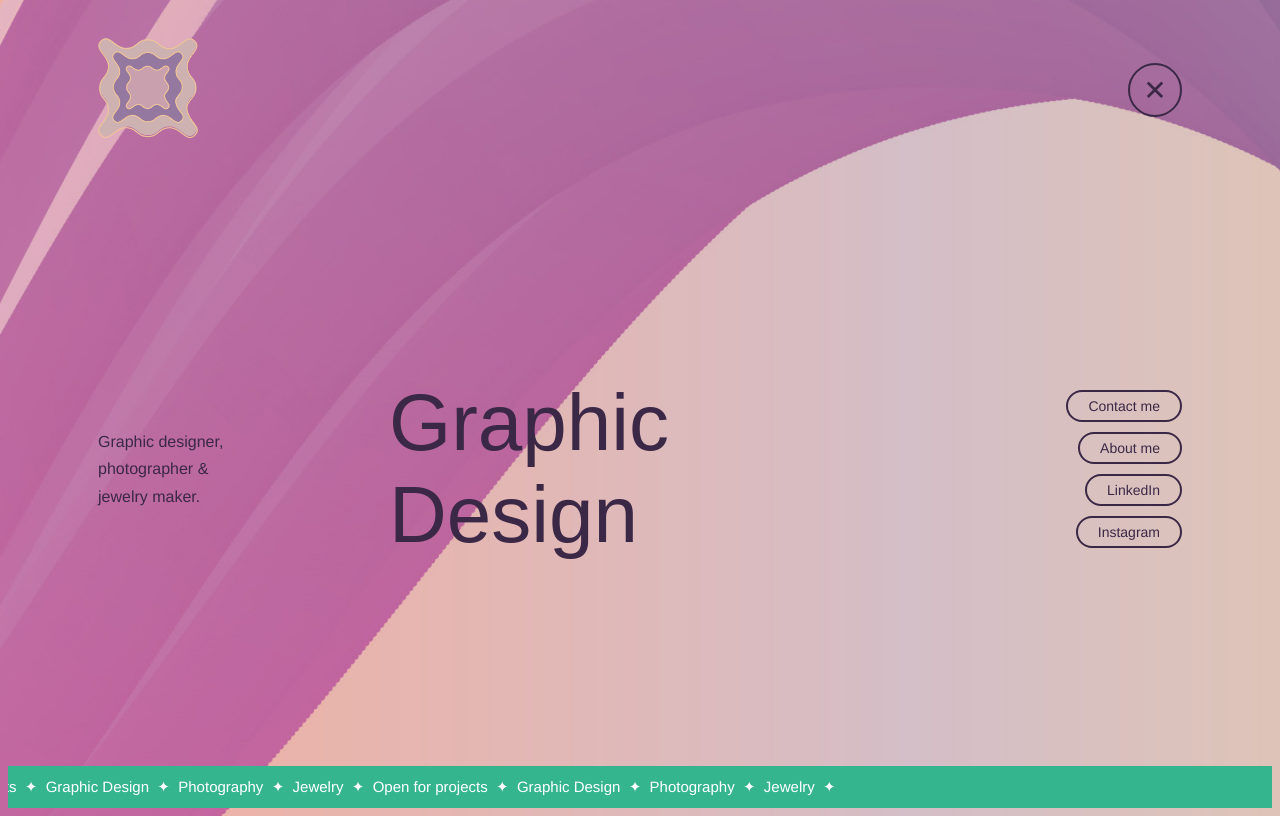
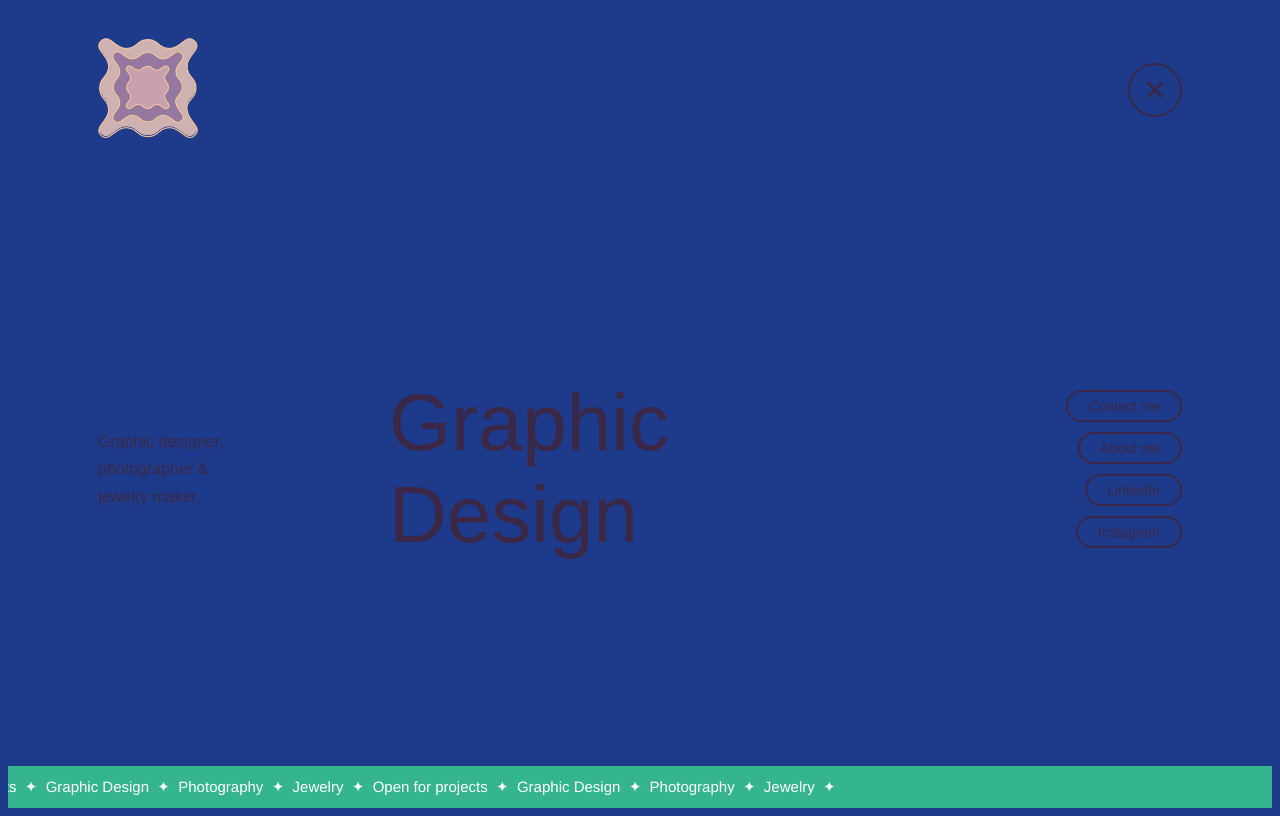
Before and after one commit to Amandistry/Doll-Digest-Magazine, a website: page index2.html in a window 1280 px wide. Drawn offline with Linux system fonts and the light colour scheme; a web font is replaced by a local one.

Commit message:
added stuff

```diff
--- a/index-10.css
+++ b/index-10.css
@@ -12,7 +12,7 @@ body {
   font-family: Helvetica, sans-serif;
   line-height: 1.6;
 
-  background: linear-gradient(90deg, #d7a6a2 0%, #cdb4b4 50%, #d8bca6 100%);
+  background: #1e3a8a;
 }
 
 /* ============================= */
--- a/index-11.css
+++ b/index-11.css
@@ -12,7 +12,7 @@ body {
   font-family: Helvetica, sans-serif;
   line-height: 1.6;
 
-  background: linear-gradient(90deg, #d7a6a2 0%, #cdb4b4 50%, #d8bca6 100%);
+  background: #1e3a8a;
 }
 
 /* ============================= */
--- a/index-12.css
+++ b/index-12.css
@@ -12,7 +12,7 @@ body {
   font-family: Helvetica, sans-serif;
   line-height: 1.6;
 
-  background: linear-gradient(90deg, #d7a6a2 0%, #cdb4b4 50%, #d8bca6 100%);
+  background: #1e3a8a;
 }
 
 /* ============================= */
--- a/index-13.css
+++ b/index-13.css
@@ -12,7 +12,7 @@ body {
   font-family: Helvetica, sans-serif;
   line-height: 1.6;
 
-  background: linear-gradient(90deg, #d7a6a2 0%, #cdb4b4 50%, #d8bca6 100%);
+  background: #1e3a8a;
 }
 
 /* ============================= */
--- a/index-14.css
+++ b/index-14.css
@@ -12,7 +12,7 @@ body {
   font-family: Helvetica, sans-serif;
   line-height: 1.6;
 
-  background: linear-gradient(90deg, #d7a6a2 0%, #cdb4b4 50%, #d8bca6 100%);
+  background: #1e3a8a;
 }
 
 /* ============================= */
--- a/index-15.css
+++ b/index-15.css
@@ -12,7 +12,7 @@ body {
   font-family: Helvetica, sans-serif;
   line-height: 1.6;
 
-  background: linear-gradient(90deg, #d7a6a2 0%, #cdb4b4 50%, #d8bca6 100%);
+  background: #1e3a8a;
 }
 
 /* ============================= */
--- a/index-2.css
+++ b/index-2.css
@@ -1,10 +1,7 @@
 @charset "UTF-8";
 
 body {
-  background-image: url(menu.jpg);
-  background-repeat: no-repeat;
-  background-size: cover;
-  background-position: center;
+  background-color: #1e3a8a;
   min-height: 100vh;
   display: flex;
   flex-direction: column;
@@ -44,7 +41,7 @@ a {
 }
 
 .close-btn:hover {
-  background-color: rgba(59, 40, 70);
+  background-color: #1e3a8a;
   color: #ffffff;
 }
 
@@ -116,7 +113,7 @@ a {
 }
 
 .pill-link:hover {
-  background-color: rgba(59, 40, 70);
+  background-color: #1e3a8a;
   color: #ffffff;
 }
 
--- a/index-4.css
+++ b/index-4.css
@@ -11,7 +11,7 @@
 body {
   font-family: Helvetica, sans-serif;
   line-height: 1.6;
-  background: linear-gradient(90deg, #d7a6a2 0%, #cdb4b4 50%, #d8bca6 100%);
+  background: #1e3a8a;
 }
 
 a {
@@ -150,7 +150,7 @@ a {
 .proj-title {
   position: absolute;
   inset: 0;
-  background: rgba(59, 40, 70, 0.88);
+  background: rgba(30, 58, 138, 0.88);
   color: #ffffff;
   border-radius: 50%;
   display: flex;
--- a/index-7.css
+++ b/index-7.css
@@ -12,7 +12,7 @@ body {
   font-family: Helvetica, sans-serif;
   line-height: 1.6;
 
-  background: linear-gradient(90deg, #d7a6a2 0%, #cdb4b4 50%, #d8bca6 100%);
+  background: #1e3a8a;
 }
 
 /* ============================= */
@@ -193,7 +193,7 @@ button:focus-visible {
   border-radius: 50%;
   border: none;
 
-  background: #4b3b35; /* warm brown */
+  background: #1e40af;
   color: white;
 
   box-shadow: none;
--- a/index-8.css
+++ b/index-8.css
@@ -12,7 +12,7 @@ body {
   font-family: Helvetica, sans-serif;
   line-height: 1.6;
 
-  background: linear-gradient(90deg, #d7a6a2 0%, #cdb4b4 50%, #d8bca6 100%);
+  background: #1e3a8a;
 }
 
 /* ============================= */
--- a/index-9.css
+++ b/index-9.css
@@ -12,7 +12,7 @@ body {
   font-family: Helvetica, sans-serif;
   line-height: 1.6;
 
-  background: linear-gradient(90deg, #d7a6a2 0%, #cdb4b4 50%, #d8bca6 100%);
+  background: #1e3a8a;
 }
 
 /* ============================= */
--- a/index.css
+++ b/index.css
@@ -5,7 +5,7 @@
 /* ============================= */
 
 .footer {
-  background-color: rgba(59, 40, 70);
+  background-color: #1e3a8a;
 }
 
 /* --- Ticker strip --- */
--- a/style-portfolio.css
+++ b/style-portfolio.css
@@ -81,19 +81,14 @@ border-color: rgba(59, 40, 70);
 }
 
 body {
-  /* background-image: url(page.jpeg); */
-  /* background-repeat: no-repeat; */
-  /* background-size: 1000px auto; */
+  background-color: #1e3a8a;
   height: 800px;
   position: relative;
 
 }
 
 .hero {
-  background-image: url("images/top of cta.jpg");
-  background-repeat: no-repeat;
-  background-size: cover;
-  background-position: center;
+  background-color: #1e3a8a;
 }
 
 .space {
```
Also changed, not shown: images/Amanda Splash Icon.png (deleted), 2 other files.
